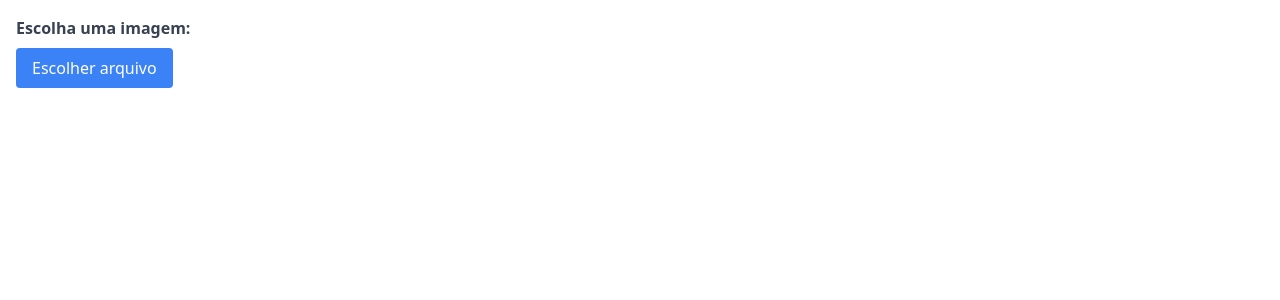
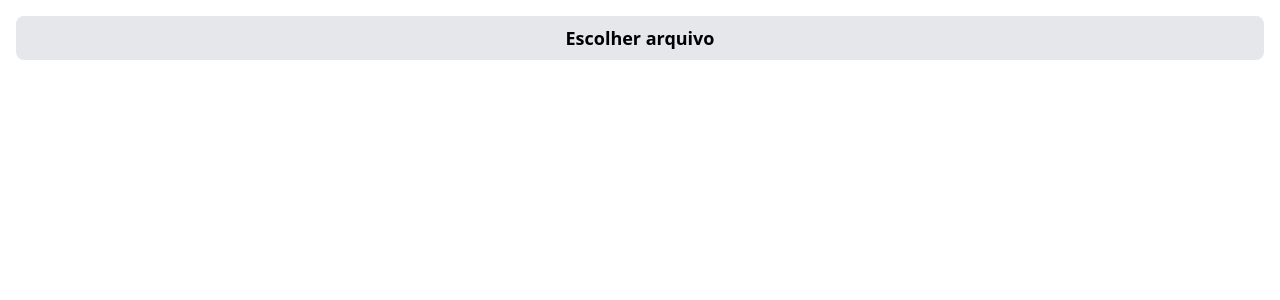
Before and after one commit to brunaogomes11/trabalho-cg-2, a Flask app: page / in a window 1280 px wide. Shown: the part 64-364 px from the top of the page. Run offline with Flask 3, Linux system fonts and the light colour scheme; some libraries are stand-ins or nearby versions.

Commit message:
Mudança no input file

```diff
--- a/templates/index.html
+++ b/templates/index.html
@@ -1,8 +1,8 @@
 <!DOCTYPE html>
 <html lang="pt-br">
   <head>
-    <meta charset="UTF-8">
-    <meta name="viewport" content="width=device-width, initial-scale=1.0">
+    <meta charset="UTF-8" />
+    <meta name="viewport" content="width=device-width, initial-scale=1.0" />
     <title>SecretPhotos</title>
     <script src="https://cdn.tailwindcss.com"></script>
   </head>
@@ -12,18 +12,45 @@
     </header>
     <main class="p-4">
       <div class="mb-4">
-            <label for="imageInput" class="block text-gray-700 font-bold mb-2">Escolha uma imagem:</label>
-            <div class="relative">
-                <input type="file" id="imageInput" class="hidden" accept="image/*" onchange="updateFileName(this)">
-                <button type="button" class="bg-blue-500 text-white px-4 py-2 rounded" onclick="document.getElementById('imageInput').click()">Escolher arquivo</button>
-                <span id="fileName" class="ml-2 text-gray-700"></span>
-            </div>
+        <form
+          method="POST"
+          enctype="multipart/form-data"
+          class="flex flex-col items-center gap-2"
+        >
+          <input
+            type="hidden"
+            name="imagem_existente"
+            id="imagem-existente"
+            value="{% if original %}{{ original }}{% endif %}"
+          />
+          <label
+            class="w-full bg-gray-200 rounded-lg py-2 mb-4 text-lg font-semibold flex items-center justify-center cursor-pointer"
+          >
+            <span id="file-label"
+              >{% if original %}{{ original.split('/')[-1] }}{% else %}Escolher
+              arquivo{% endif %}</span
+            >
+            <input
+              type="file"
+              name="imagem"
+              accept=".jpg, .jpeg, .png"
+              class="hidden"
+              id="file-input"
+            />
+          </label>
+        </form>
       </div>
       <script>
-            function updateFileName(input) {
-                const fileName = input.files.length > 0 ? input.files[0].name : "Nenhum arquivo selecionado";
-                document.getElementById('fileName').textContent = fileName;
+        const fileInput = document.getElementById("file-input");
+        const fileLabel = document.getElementById("file-label");
+        fileInput.addEventListener("change", function () {
+          if (fileInput.files.length > 0) {
+            fileLabel.textContent = fileInput.files[0].name;
+            document.getElementById("imagem-existente").value = "";
+          } else {
+            fileLabel.textContent = "Escolher arquivo";
           }
+        });
       </script>
     </main>
   </body>
```
Lines whose indentation alone changed are shown as unchanged.
